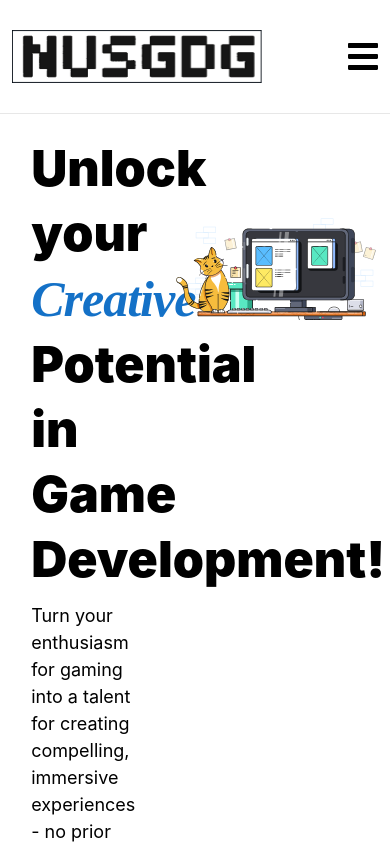
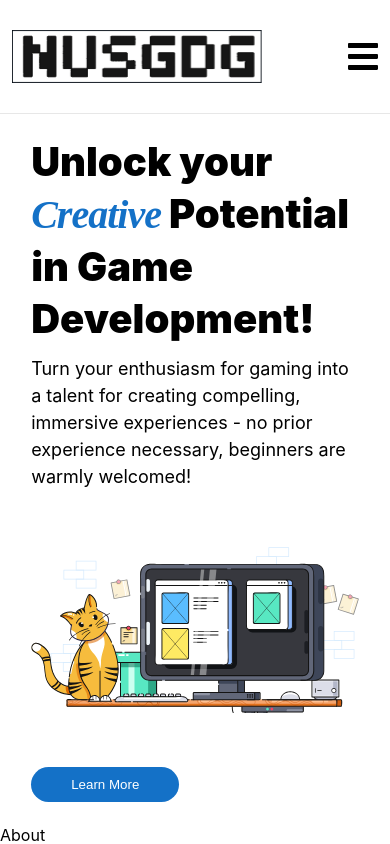
Before and after one commit to nus-gdg/nus-gdg.github.io, a React (Create React App) app in the folder new/: page / in a window 390 px wide. Shown: the top 844 px of the page. Built offline with nearby package versions, Linux system fonts and the light colour scheme.

Commit message:
Add landing banner mobile design

```diff
--- a/new/src/sections/home/home.scss
+++ b/new/src/sections/home/home.scss
@@ -17,7 +17,14 @@
       font-size: 50px;
       font-weight: 900;
       line-height: 130%;
-      width: 42vw;
+
+      @media (min-width: 1024px) {
+        width: 42vw;
+      }
+
+      @media (max-width: 768px) {
+        font-size: 40px;
+      }
     }
 
     &-creative {
@@ -30,7 +37,10 @@
     &-sm {
       font-size: 18px;
       line-height: 150%;
-      width: 29vw;
+
+      @media (min-width: 1024px) {
+        width: 29vw;
+      }
     }
   }
 
@@ -41,12 +51,18 @@
   }
 
   &-banner {
-    position: absolute;
-    top: 100px;
-    right: 3.6vw;
+    @media (min-width: 1024px) {
+      position: absolute;
+      top: 100px;
+      right: 3.6vw;
+    }
 
     img {
       width: 51.4vw;
+
+      @media (max-width: 1024px) {
+        width: 100%;
+      }
     }
   }
 }
--- a/new/src/sections/home/home.tsx
+++ b/new/src/sections/home/home.tsx
@@ -14,6 +14,9 @@ const Home = (): JSX.Element => {
             experience necessary, beginners are warmly welcomed!
           </div>
         </div>
+        <div className="home-banner">
+          <img src={landingImage} alt="" />
+        </div>
         <div className="home-learn-more">
           <Button onClick={() => (window.location.hash = "#about")}>
             <a href="#about" className="home-learn-more-text">
@@ -22,9 +25,6 @@ const Home = (): JSX.Element => {
           </Button>
         </div>
       </div>
-      <div className="home-banner">
-        <img src={landingImage} alt="" />
-      </div>
     </div>
   );
 };
```
